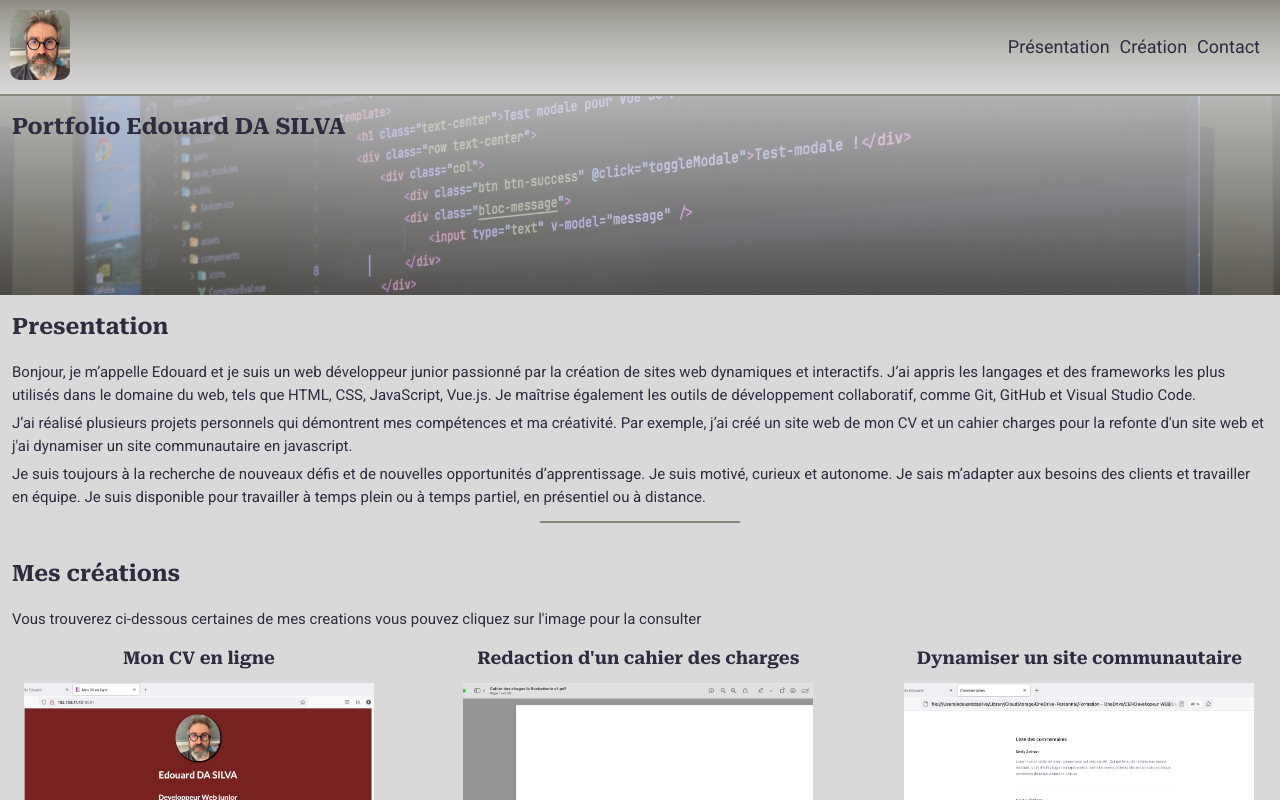
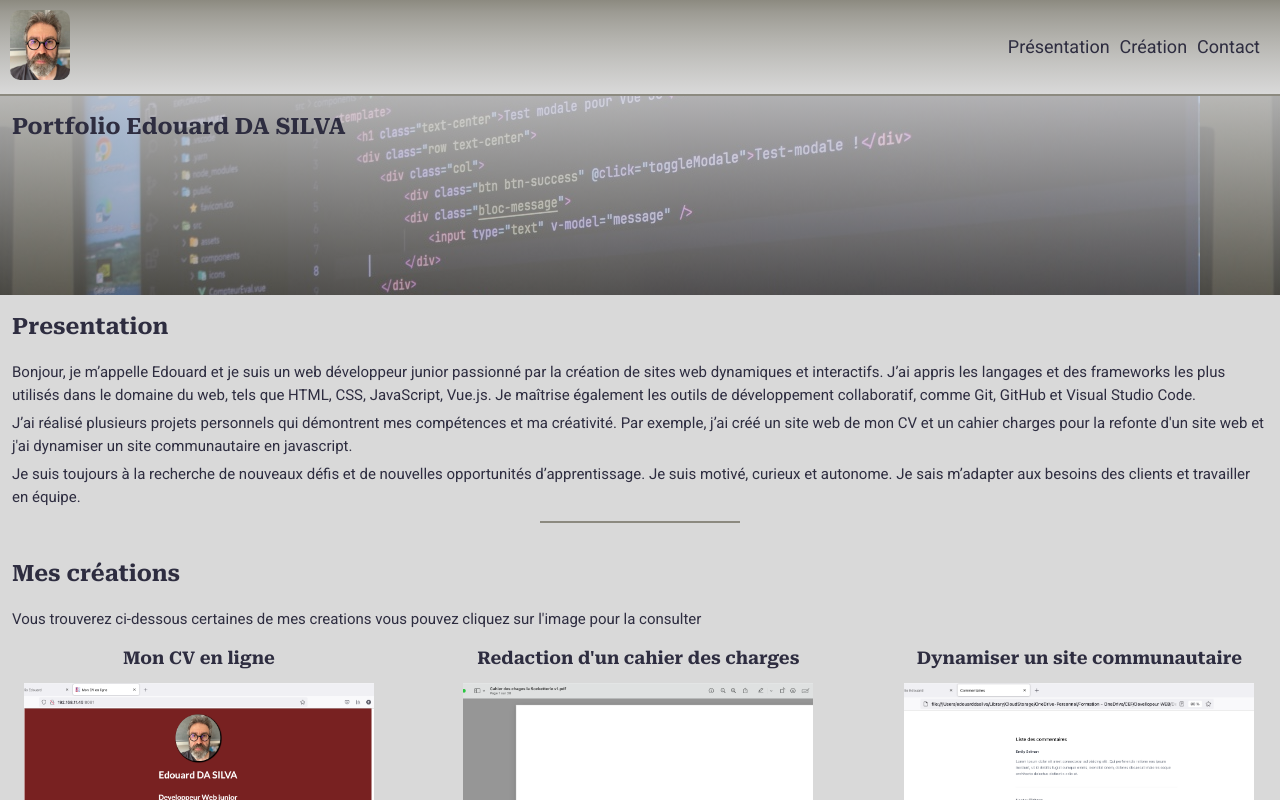
Before and after one commit to Etyliath/vue-project-portfolio, a Vue app: page / in a window 1280 px wide. Shown: the top 800 px of the page. Built offline with nearby package versions, Linux system fonts and the light colour scheme.

Commit message:
correction diverse favicon on index.html update readme.md text in main content Issue #40

```diff
--- a/index.html
+++ b/index.html
@@ -3,7 +3,7 @@
 
 <head>
   <meta charset="UTF-8">
-  <link rel="icon" href="/public/favicon.ico">
+  <link rel="icon" href="/favicon.ico">
   <meta name="viewport" content="width=device-width, initial-scale=1.0">
   <meta name="description" content="presentation d'un developeur web junior et des projets qu'il a effectué">
   <title>Portfolio Edouard</title>
--- a/src/components/MainContent.vue
+++ b/src/components/MainContent.vue
@@ -28,8 +28,7 @@ const creations = ref(sourceData.creations)
                 créé un site web de mon CV et un cahier charges pour la refonte d'un site web et j'ai dynamiser un site communautaire en javascript.
             </p>
             <p> Je suis toujours à la recherche de nouveaux défis et de nouvelles opportunités d’apprentissage. Je suis
-                motivé, curieux et autonome. Je sais m’adapter aux besoins des clients et travailler en équipe. Je suis
-                disponible pour travailler à temps plein ou à temps partiel, en présentiel ou à distance.
+                motivé, curieux et autonome. Je sais m’adapter aux besoins des clients et travailler en équipe.
             </p>
 
         </section>
```
Also changed, not shown: 1 other file (tests, documents, lock files or other folders).
